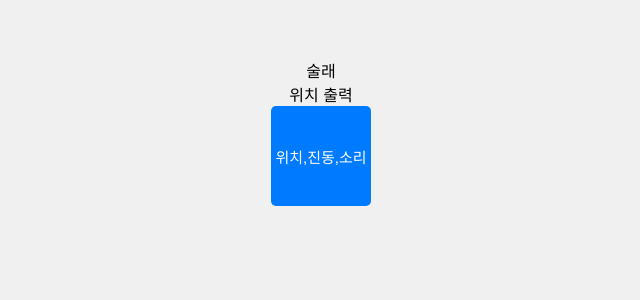
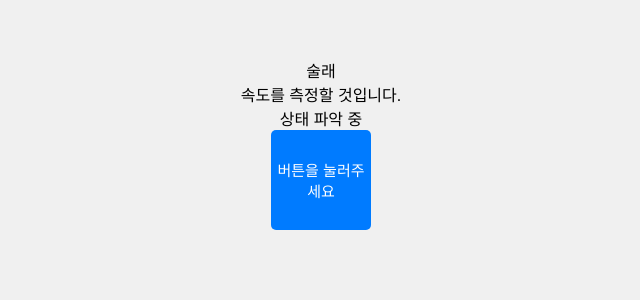
Before and after one commit to comjke33/Capstone_Design_PASSKEY, a Flask app: page /seeker in a window 1280 px wide. Shown: the top 300 px of the page, without its empty margins (319-959 px from the left). Run offline with Flask 3, Linux system fonts and the light colour scheme.

Commit message:
script.js파일 테스트시 안되었던 부분들 주석처리하고 coords.speed를 코드에 넣음.

```diff
--- a/이오십/web_source/app.py
+++ b/이오십/web_source/app.py
@@ -15,8 +15,8 @@ def home():
 
     elif client_ip == "192.168.0.3":
         target_page = url_for('seeker')     #술래 단말기의 경우 seeker페이지 할당
-    elif client_ip == "192.168.0.8":
-        target_page = url_for('survivor1')      # 또 다른 사용자에게 survivor1 페이지 할당
+    # elif client_ip == "192.168.0.8":
+    #     target_page = url_for('survivor1')      # 또 다른 사용자에게 survivor1 페이지 할당
     else:
         return render_template('index.html')        # 기본값으로 index.html 렌더링
 
--- a/이오십/web_source/static/script.js
+++ b/이오십/web_source/static/script.js
@@ -1,76 +1,202 @@
-// playButton 버튼을 눌렀을 때, 위치 추적 시작하고 소리와 진동 울림.
-document.getElementById("playButton").addEventListener("click", function() {
-    displayLocation();  // 현재 위치를 표시
-    playSound();        // 소리 재생
-    triggerVibration(); // 진동 시작
-});
+// // playButton 버튼을 눌렀을 때, 위치 추적 시작하고 소리와 진동 울림.
+// document.getElementById("playButton").addEventListener("click", function() {
+//     startTracking();  //위치 추적 시작(속도 계산 포함)
+//     // playSound();        // 소리 재생
+//     // triggerVibration(); // 진동 시작(10초동안)
+//     // 버튼 텍스트를 "속도 측정 중"으로 변경
+//     this.innerText = "속도 측정 중";  // 또는 this.textContent = "속도 측정 중";
+// });
 
-// 현재 위치를 표시하는 함수
-function displayLocation() {
-    // 위치 권한 요청
-    if (navigator.geolocation) {
-        // 위치 정보를 요청하고 성공하면 showPosition 함수 호출, 오류 시 showError 함수 호출
-        navigator.geolocation.getCurrentPosition(showPosition, showError);
-    } else {
-        // 위치 권한이 없으면 위치 정보 지원 불가 메시지를 표시
-        document.getElementById("location-display").innerText = "이 브라우저는 위치 정보를 지원하지 않습니다.";
+// let lastPosition = null;    //마지막 위치와 시간을 저장할 변수(위도, 경도)
+// let lastTime = null;        // 이전 시간 (속도 계산을 위한 시간 차이 계산)
+// // let watchID = null;         //watchPosition ID를 저장하여 추적을 중지할 수 있도록 함.
+// let trackingInterval = null;  // 주기적인 위치 측정을 위한 변수
+
+// // 위치 추적 및 속도 계산을 시작하는 함수
+// function startTracking() {
+//     if (navigator.geolocation) {
+//         // 위치 정보가 업데이트될 때마다 updatePosition 함수 호출
+//         // getCurrentPosition은 한 번만 위치를 가져오는 반면, watchPosition은 계속해서 위치를 추적
+//         // watchID = navigator.geolocation.watchPosition(
+//         //     updatePosition,
+//         //     showError,
+//         // {
+//         //     enableHighAccuracy: false,    // 높은 정확도로 위치 업데이트 요청
+//         //     timeout: 10000,              // 각 위치 요청의 타임아웃 설정 (10초)
+//         //     maximumAge: 30000                // 마지막 위치 정보를 캐시하지 않음
+//         // }
+//         // );
+//             // 주기적으로 위치를 측정하는 설정 (5초마다 위치 업데이트)
+//     trackingInterval = setInterval(updatePosition, 5000);  // 5000ms = 5초마다 updatePosition 함수 호출
+//     } else {
+//         document.getElementById("location-display").innerText = "이 브라우저는 위치정보를 나타내지 않습니다.";
+//     }
+// }
+
+// // 위치가 업데이트될 때마다 속도를 계산하는 함수
+// function updatePosition(position) {
+//     const currentTime = Date.now();     // 현재 시간을 밀리초 단위로 가져옴
+//     const latitude = position.coords.latitude.toFixed(5);   // 위도 소수점 5자리
+//     const longitude = position.coords.longitude.toFixed(5); // 경도 소수점 5자리
+
+//     if (lastPosition && lastTime) {     // 이전 위치와 시간이 존재할 때만 속도 계산
+//         const timeElasped = (currentTime - lastTime) / 1000; //시간 간격(초단위)계산
+
+//         const distance = getDistanceFromLatLonInM(      // 두 위치 간의 거리 계산 (미터 단위)
+//             lastPosition.latitude, lastPosition.longitude,      // 이전 위치
+//             currentPosition.latitude, currentPosition.longitude     // 현재 위치
+//         );
+//         // document.getElementById("status-print").innerText = lastPosition;
+//         // 속도 계산 (m/s 단위로 반환)
+//         const speed = distance / timeElapsed; // 속도 = 거리 / 시간
+//         document.getElementById("location-display").innerText = `속도: ${speed.toFixed(2)} m/s`;
+//     }
+//     //현재 위치와 시간을 저장하여 다음 업데이트 시 속도를 계산할 수 있도록 함.
+//     lastPosition = currentPosition;     // 현재 위치를 이전 위치로 업데이트
+//     lastTime = currentTime;             // 현재 시간을 이전 시간으로 업데이트
+//     // 현재 위치가 업데이트될 때만 위도와 경도를 출력
+//     if (currentPosition.latitude && currentPosition.longitude) {
+//         document.getElementById("status-print").innerText =
+//             `현재 위치 - 위도: ${currentPosition.latitude.toFixed(6)}, 경도: ${currentPosition.longitude.toFixed(6)}`;
+//     } else {
+//         document.getElementById("status-print").innerText = "위치 정보를 불러오는 중...";
+//     }
+//     //소리 재생(위치 업데이트 시 마다)
+//     //playSound();
+//     triggerVibration();
+// }
+
+// // 두 위치 간의 거리를 계산하는 함수 (Haversine 공식 사용)
+// // Haversine 공식은 두 지점 간의 구면 거리 계산을 위한 공식입니다.
+// // 사용시 더 정교하게 속도가 측정 가능하다고 함.
+// function getDistanceFromLatLonInM(lat1, lon1, lat2, lon2) {
+//     const R = 6371000; // 지구 반경 (미터)
+//     const dLat = (lat2 - lat1) * Math.PI / 180;     // 위도 차이를 라디안 단위로 변환
+//     const dLon = (lon2 - lon1) * Math.PI / 180;     // 경도 차이를 라디안 단위로 변환
+//     const a = Math.sin(dLat / 2) * Math.sin(dLat / 2) +
+//               Math.cos(lat1 * Math.PI / 180) * Math.cos(lat2 * Math.PI / 180) *
+//               Math.sin(dLon / 2) * Math.sin(dLon / 2);
+//     const c = 2 * Math.atan2(Math.sqrt(a), Math.sqrt(1 - a));       // 두 지점 간의 중앙각
+//     return R * c;       // 구면거리 반환 (미터 단위)
+
+// }
+
+// // 위치 정보 오류 처리 함수
+// function showError(error) {
+//     switch(error.code) {
+//         // 오류 코드에 따라 다른 메시지를 표시
+//         case error.PERMISSION_DENIED:
+//             // 사용자가 위치 정보 제공을 거부한 경우
+//             document.getElementById("location-display").innerText = "사용자가 위치 정보 제공을 거부했습니다.";
+//             break;
+//         case error.POSITION_UNAVAILABLE:
+//             // 위치 정보를 사용할 수 없는 경우 (GPS나 네트워크 오류 등)
+//             document.getElementById("location-display").innerText = "위치 정보를 사용할 수 없습니다.";
+//             break;
+//         case error.TIMEOUT:
+//             // 위치 정보를 가져오는 데 시간이 초과된 경우
+//             document.getElementById("location-display").innerText = "위치 정보를 가져오는 데 시간이 초과되었습니다.";
+//             break;
+//         case error.UNKNOWN_ERROR:
+//             // 알 수 없는 오류 발생
+//             document.getElementById("location-display").innerText = "알 수 없는 오류가 발생했습니다.";
+//             break;
+//     }
+// }
+
+// // 소리를 재생하는 함수
+// function playSound() {
+//     var sound = document.getElementById("sound");   // HTML 오디오 요소 (id가 'sound'인 요소)
+//     if (sound) {
+//         // 소리 재생을 시도하고 오류가 발생하면 에러 메시지를 콘솔에 출력
+//         sound.play().catch(error => {
+//             console.error("소리 재생 중 오류 발생:", error);
+//         });
+//     } else {
+//         // 'sound' id를 가진 오디오 요소가 없으면 오류 메시지를 출력
+//         console.error("오디오 요소를 찾을 수 없습니다.");
+//     }
+// }
+
+// // 진동 기능을 트리거하는 함수
+// function triggerVibration() {
+//     // 진동 기능 지원 여부 확인
+//     if (navigator.vibrate) {
+//         // 진동 기능을 지원하는 기기에서만 진동을 시작 (10초 동안)
+//         navigator.vibrate(100); // 10초 동안 진동
+//     } else {
+//         // 진동을 지원하지 않는 기기에서는 콘솔에 메시지를 출력
+//         console.log("이 기기는 진동 기능을 지원하지 않습니다.");
+//     }
+// }
+
+// // 위치 추적 중지를 위한 함수
+// // 사용자가 추적을 중지할 수 있도록 하는 함수
+// function stopTracking() {
+//     if (watchID !== null) {
+//          // 위치 추적을 중지하기 위해 watchPosition ID를 사용하여 clearWatch 호출
+//         navigator.geolocation.clearWatch(watchID);
+//         watchID = null; // watchID 초기화
+//         // 추적 중지 후 화면에 메시지 표시
+//         document.getElementById("location-display").innerText = "위치 추적이 중지되었습니다.";
+//     }
+// }
+
+
+//두번째 시도 coords.speed를 사용해봄.....
+
+let previousLatitude = null;
+let previousLongitude = null;
+let previousTime = null;
+let speed = 0;
+
+navigator.geolocation.watchPosition(
+    function(position) {
+      const speed = position.coords.speed;  // 이동 속도 (m/s)
+
+      if (speed !== null) {
+        console.log(`현재 속도: ${speed.toFixed(1)} m/s`);  // m/s로 출력
+        // HTML에 속도 출력
+        document.getElementById("status-print").innerText = `속도: ${speed.toFixed(1)} m/s`;
+      } else {
+        console.log("속도를 측정할 수 없습니다.");
+      }
+    },
+    function(error) {
+      console.error("위치를 가져오는 데 실패했습니다:", error);
+    },
+    {
+      enableHighAccuracy: true,  // 높은 정확도로 위치를 추적
+      maximumAge: 0,            // 이전에 저장된 위치 데이터 사용하지 않음
+      timeout: 5000             // 최대 대기 시간 (5초)
     }
+  );
+
+
+// 두 지점 간의 거리 계산 함수 (Haversine 공식을 사용)
+function calculateDistance(lat1, lon1, lat2, lon2) {
+  const R = 6371; // 지구 반경 (단위: 킬로미터)
+  const φ1 = toRadians(lat1);
+  const φ2 = toRadians(lat2);
+  const Δφ = toRadians(lat2 - lat1);
+  const Δλ = toRadians(lon2 - lon1);
+
+  const a = Math.sin(Δφ / 2) * Math.sin(Δφ / 2) +
+            Math.cos(φ1) * Math.cos(φ2) *
+            Math.sin(Δλ / 2) * Math.sin(Δλ / 2);
+  const c = 2 * Math.atan2(Math.sqrt(a), Math.sqrt(1 - a));
+
+  return R * c; // 킬로미터 단위로 반환
 }
 
-// 위치 정보를 화면에 표시하는 함수
-function showPosition(position) {
-    // 위치 좌표 정보 (위도와 경도) 가져오기
-    var latitude = position.coords.latitude;        // 위도 정보
-    var longitude = position.coords.longitude;      // 경도 정보
-    // 위치 정보를 화면의 location-display 요소에 텍스트로 표시
-    document.getElementById("location-display").innerText = "위도: " + latitude + ", 경도: " + longitude;
+// 도를 라디안으로 변환하는 함수
+function toRadians(degrees) {
+  return degrees * (Math.PI / 180);
 }
 
-// 위치 정보 오류 처리 함수
-function showError(error) {
-    switch(error.code) {
-        // 오류 코드에 따라 다른 메시지를 표시
-        case error.PERMISSION_DENIED:
-            document.getElementById("location-display").innerText = "사용자가 위치 정보 제공을 거부했습니다.";
-            break;
-        case error.POSITION_UNAVAILABLE:
-            document.getElementById("location-display").innerText = "위치 정보를 사용할 수 없습니다.";
-            break;
-        case error.TIMEOUT:
-            document.getElementById("location-display").innerText = "위치 정보를 가져오는 데 시간이 초과되었습니다.";
-            break;
-        case error.UNKNOWN_ERROR:
-            document.getElementById("location-display").innerText = "알 수 없는 오류가 발생했습니다.";
-            break;
-    }
-}
 
-// 소리를 재생하는 함수
-function playSound() {
-    var sound = document.getElementById("sound");   //html 테그에서 오디오 id를 가져오기
-    if (sound) {
-        // 소리를 재생하고 성공하면 콘솔에 메시지 출력
-        sound.play()
-            .then(() => {
-                console.log("소리가 재생되었습니다.");
-            })
-            // 오류 발생 시 콘솔에 에러 메시지 출력
-            .catch(error => {
-                console.error("소리 재생 중 오류 발생:", error);
-            });
-    } else {
-        // 오디오 요소가 없으면 콘솔에 오류 메시지 출력
-        console.error("오디오 요소를 찾을 수 없습니다.");
-    }
-}
 
-// 진동 기능을 트리거하는 함수
-function triggerVibration() {
-    // 진동 기능 지원 여부 확인
-    if (navigator.vibrate) {
-        navigator.vibrate(10000); // 10초 동안 진동
-    } else {
-        // 진동 기능이 없으면 콘솔에 지원 불가 메시지 출력
-        console.log("이 기기는 진동 기능을 지원하지 않습니다.");
-    }
-}
+
+// 정확도: getCurrentPosition은 실제 위치를 반환할 때까지 시간이 걸리기 때문에 두 번의 호출이 너무 짧은 간격에서 발생할 경우 정확한 결과를 얻기 어려울 수 있습니다. 가능하다면 측정 간격을 더 늘려 정확한 값을 얻을 수 있습니다.
+
+// 속도 계산: 측정 간격을 늘리거나, 두 위치 간의 이동 거리가 적을 경우 속도가 0에 가까운 값으로 나올 수 있습니다. 이 부분을 개선하려면 이동 거리가 일정 이상일 때만 속도를 계산하도록 조건을 추가할 수 있습니다.
--- a/이오십/web_source/templates/index.html
+++ b/이오십/web_source/templates/index.html
@@ -18,6 +18,8 @@
     <!-- 버튼 생성 -->
     <button id="playButton"><p>위치,진동,소리</p></button>
 
+    <div id="status-print">위도 경도</div>
+
     <!-- JavaScript 코드 -->
     <script src="{{ url_for('static', filename='script.js') }}"></script>
 </body>
--- a/이오십/web_source/templates/seeker.html
+++ b/이오십/web_source/templates/seeker.html
@@ -10,13 +10,14 @@
 <body>
     <div>술래</div>
         <!-- 위치 출력 영역 -->
-        <div id="location-display">위치 출력</div>
+        <div id="location-display">속도를 측정할 것입니다.</div>
+        <div id="status-print">상태 파악 중</div>
 
         <!-- 오디오 파일 설정 -->
         <audio id="sound" src="{{ url_for('static', filename='sunset-beach-259654.mp3') }}" type="audio/wav" preload="auto"></audio>
 
         <!-- 버튼 생성 -->
-        <button id="playButton"><p>위치,진동,소리</p></button>
+        <button id="playButton"><p>버튼을 눌러주세요</p></button>
 
         <!-- JavaScript 코드 -->
         <script src="{{ url_for('static', filename='script.js') }}"></script>
--- a/이오십/web_source/templates/survivor1.html
+++ b/이오십/web_source/templates/survivor1.html
@@ -10,13 +10,13 @@
 <body>
     생존자1
         <!-- 위치 출력 영역 -->
-        <div id="location-display">위치 출력</div>
+        <div id="location-display">속도를 측정할 것입니다.</div>
 
         <!-- 오디오 파일 설정 -->
         <audio id="sound" src="{{ url_for('static', filename='sunset-beach-259654.mp3') }}" type="audio/wav" preload="auto"></audio>
 
         <!-- 버튼 생성 -->
-        <button id="playButton"><p>위치,진동,소리</p></button>
+        <button id="playButton"><p>버튼을 눌러주세요</p></button>
 
         <!-- JavaScript 코드 -->
         <script src="{{ url_for('static', filename='script.js') }}"></script>
```
